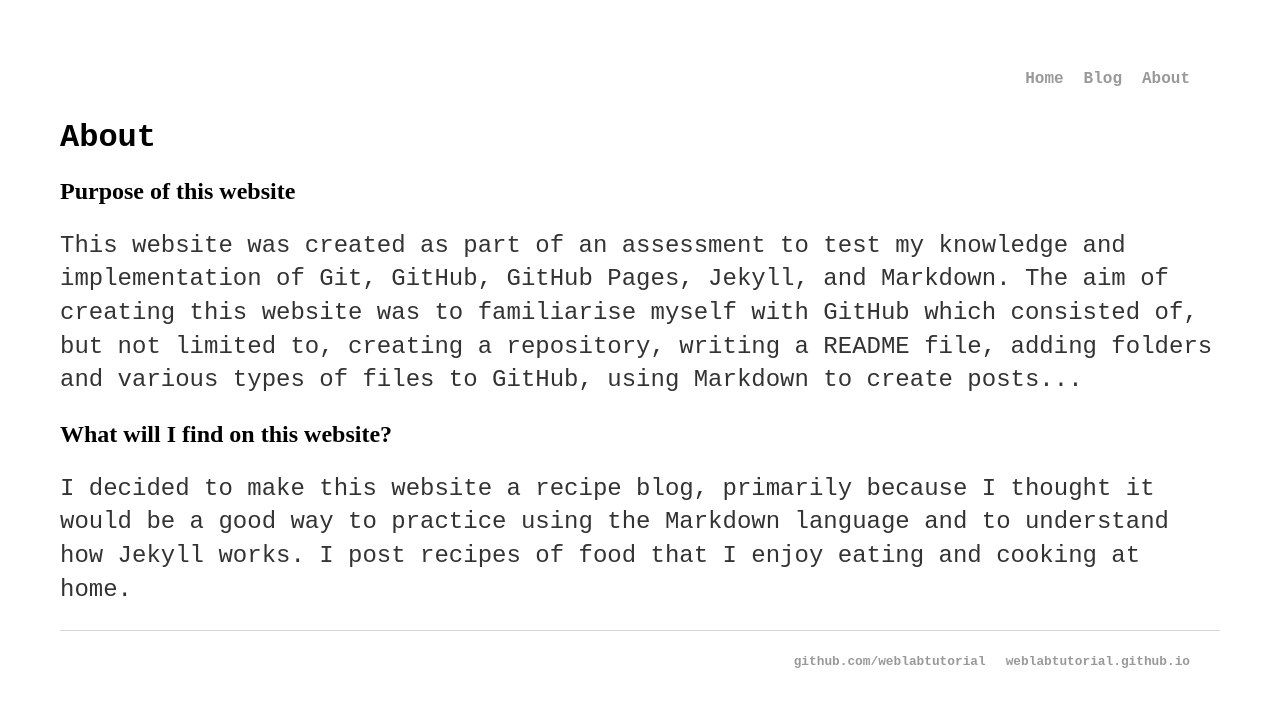
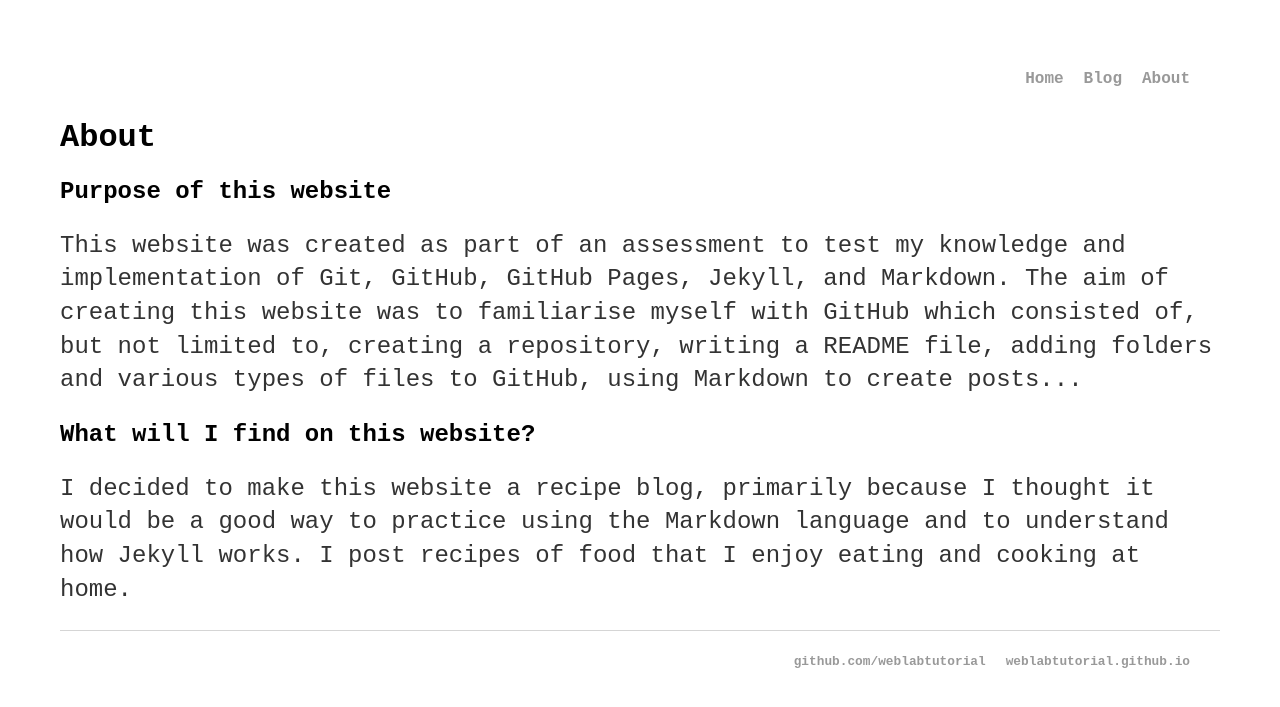
Before and after one commit to hwbekah/hwbekahlab1.github.io, a Jekyll site: the page built from about/index.html, in a window 1280 px wide. Shown: the top 707 px of the page. Built offline with Jekyll 4.4.1, drawn with Linux system fonts in a browser that asks for light colours.

Commit message:
Update main.css

```diff
--- a/css/main.css
+++ b/css/main.css
@@ -1,15 +1,17 @@
+html {
+  font-family: 'Courier New', 'Ariel', 'Sans-Serif';
+}
+
 body {
   margin: 60px;
 }
 
 h1 {
   font-size: 2em;
-  font-family: 'Courier New', 'Ariel', 'Sans-Serif';
 }
 
 p {
   font-size: 1.5em;
-  font-family: 'Courier New', 'Ariel', 'Sans-Serif';
   line-height: 1.4em;
   color: #333;
 }
@@ -20,7 +22,6 @@ footer {
 }
 
 nav ul, footer ul {
-  font-family: 'Courier New', 'Ariel', 'Sand-Serif';
   padding: 10px;
   list-style: none;
   font-weight: bold;
```
